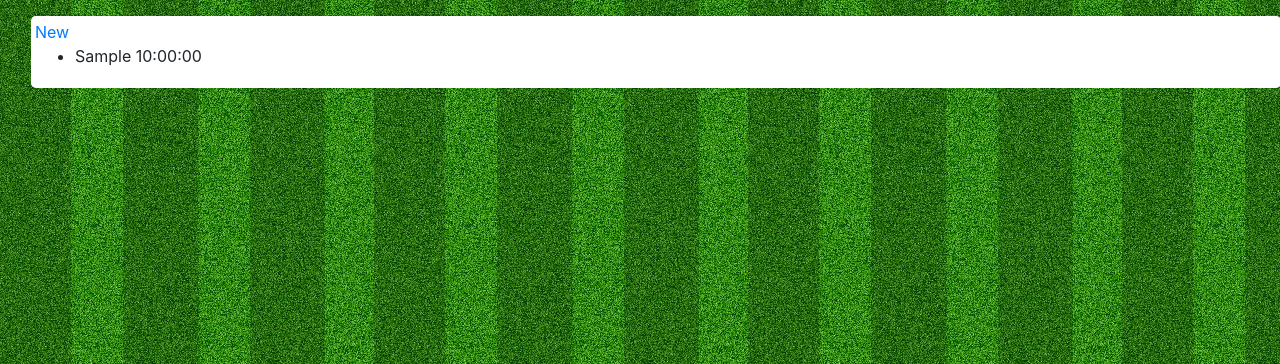
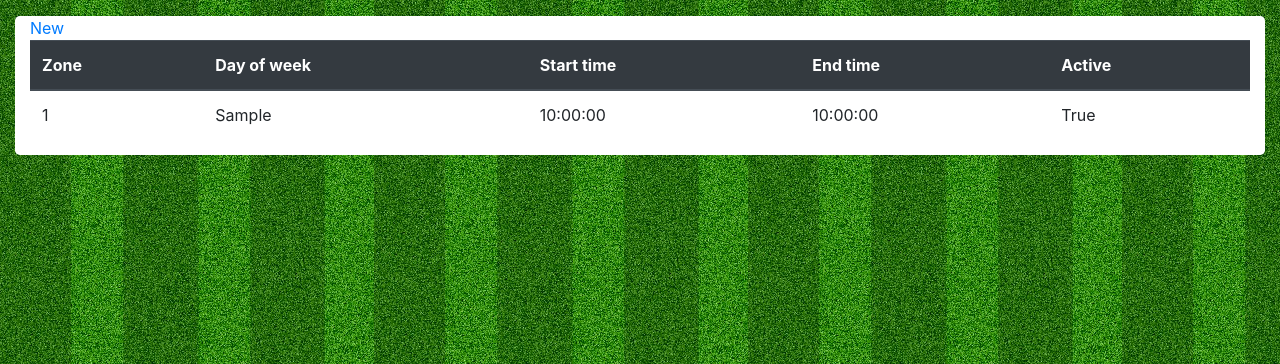
Before and after one commit to why-pengo/sprinkler, a Django app: page /schedules in a window 1280 px wide. Shown: the part 56-420 px from the top of the page. Run offline with Django 3.2, Linux system fonts and the light colour scheme; tables that the repository leaves empty hold one stand-in row (values such as "Sample post"); some libraries are stand-ins or nearby versions.

Commit message:
use table to display schedules

```diff
--- a/templates/jinja2/schedules.html
+++ b/templates/jinja2/schedules.html
@@ -2,14 +2,39 @@
 {% block content %}
 
 <div class="container-fluid">
-    <div class="col-sm bg-white rounded-lg m-3 p-1 zonebox">
+    <div class="col-sm bg-white rounded-lg mr-5 mt-3 table-responsive zonebox">
         <a href="schedule" class="button">New</a>
-        <ul>
+        <table class="table">
+            <thead class="thead-dark">
+            <tr>
+                <th scope="col">Zone</th>
+                <th scope="col">Day of week</th>
+                <th scope="col">Start time</th>
+                <th scope="col">End time</th>
+                <th scope="col">Active</th>
+            </tr>
+            </thead>
+            <tbody>
             {% for schedule in schedules %}
-            <li>{{ schedule.dow }} {{ schedule.start }}</li>
+                <tr class="clickable-row" data-url="{{ schedule.zone }}}">
+                    <td>{{ schedule.zone }}</td>
+                    <td>{{ schedule.dow }}</td>
+                    <td>{{ schedule.start }}</td>
+                    <td>{{ schedule.end }}</td>
+                    <td>{{ schedule.active }}</td>
+                </tr>
             {% endfor %}
-        </ul>
+            </tbody>
+        </table>
     </div>
 </div>
 
+<script>
+    $(document).ready(function($) {
+        $(".clickable-row").click(function() {
+            window.location = $(this).data('url');
+        });
+    });
+</script>
+
 {% endblock %}
```
